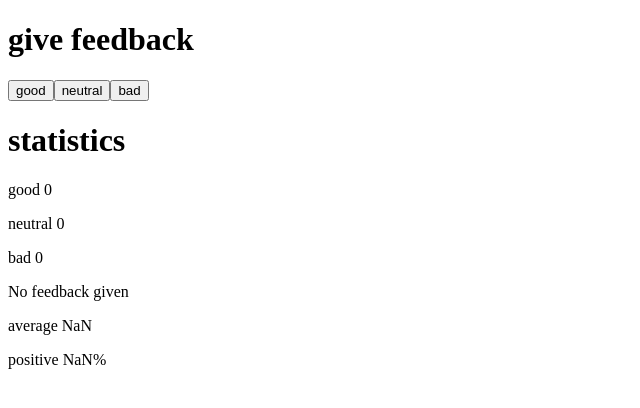
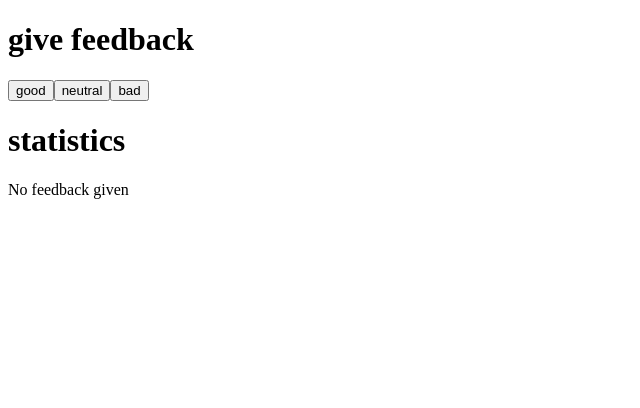
Before and after one commit to Kskx2203/fullStackOpen, a React (Vite) app in the folder part1/unicafe/: page / in a window 1280 px wide. Shown: the top 408 px of the page, without its empty margins (0-640 px from the left). Built offline with nearby package versions, Linux system fonts and the light colour scheme.

Commit message:
Added part 1 (1.8)

```diff
--- a/part1/unicafe/src/App.jsx
+++ b/part1/unicafe/src/App.jsx
@@ -2,23 +2,22 @@
 
 const Header = ( {title} ) => <h1>{title}</h1>
 
-const PrintClicks = ({ good, neutral, bad }) => {
+const Statistics = ({good, neutral, bad}) => {
+  const total = good + neutral + bad
+
+  if (total === 0) {
+    return <div>No feedback given</div>
+  }
   return (
     <>
       <p>good {good}</p>
       <p>neutral {neutral}</p>
       <p>bad {bad}</p>
+      <p>all {total}</p>
+      <p>average {(good - bad) / total}</p>
+      <p>positive {good / total}%</p>
     </>
   )
-}
-
-const Button = (props) => <button onClick={props.onClick}> {props.text} </button>
-
-const All = ( {all} ) => {
-  if (all === 0) {
-    return <div>No feedback given</div>
-  }
-  return <div> all {all}</div>
 }
 
 const App = () => {
@@ -27,23 +26,14 @@
   const [neutral, setNeutral] = useState(0)
   const [bad, setBad] = useState(0)
 
-  var all = good + neutral + bad
-  var average = (good - bad) / all
-  var positive = (good / all) * 100
-
-  console.log("Good:", good, "Neutral:", neutral, "Bad:", bad, "All:", all, "Average:", average);
-
   return (
     <div>
       <Header title="give feedback"/>
-      <Button onClick= {() => setGood(good + 1)} text="good" />
-      <Button onClick= {() => setNeutral(neutral + 1)} text="neutral" />
-      <Button onClick= {() => setBad(bad + 1)} text="bad"/>
+      <button onClick= {() => setGood(good + 1)}>good</button>
+      <button onClick= {() => setNeutral(neutral + 1)}>neutral</button>
+      <button onClick= {() => setBad(bad + 1)}>bad</button>
       <Header title="statistics"/>
-      <PrintClicks good={good} neutral={neutral} bad={bad} />
-      <All all={all}/>
-      <p>average {average}</p>
-      <p>positive {positive}%</p>
+      <Statistics good={good} neutral={neutral} bad={bad}/>
     </div>
   )
 }
```
